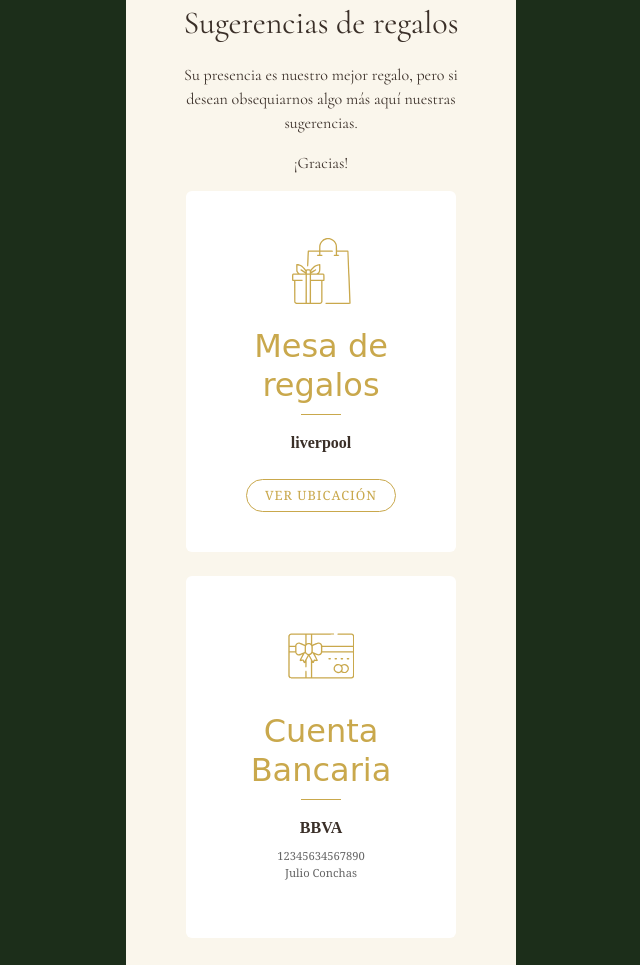
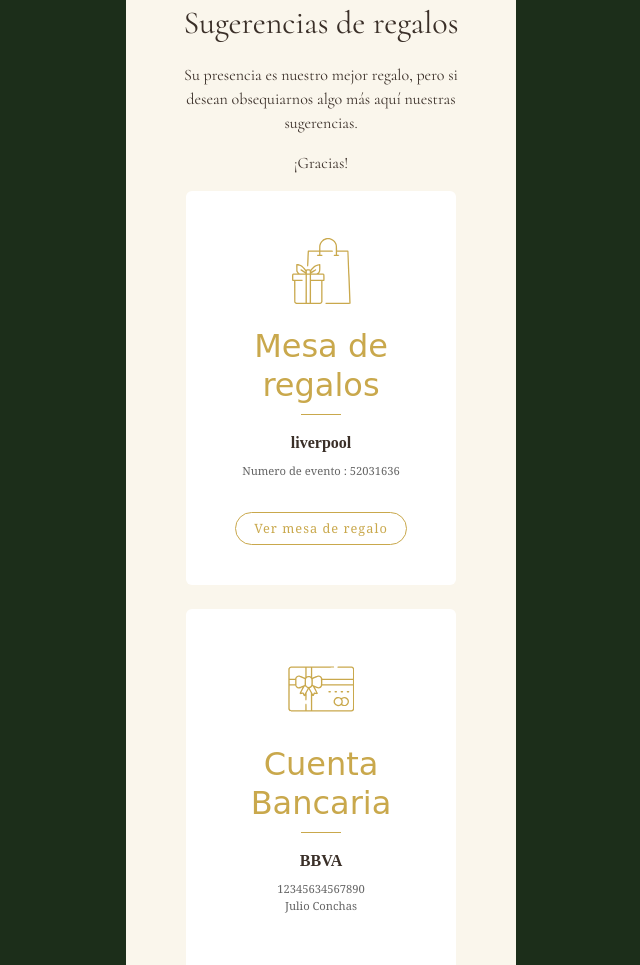
Before and after one commit to iconitodotcom/wedding-invite, a Flask app: page / in a window 1280 px wide. Shown: the part 3402-4367 px from the top of the page, without its empty margins (319-959 px from the left). Run offline with Flask 3, Linux system fonts and the light colour scheme; some web fonts are replaced.

Commit message:
adding gifts table

```diff
--- a/invite/templates/gifts.html
+++ b/invite/templates/gifts.html
@@ -22,11 +22,14 @@
 
           <h3 class="venue-heading cj-seal">Mesa de regalos</h3>
           <p class="venue-name bodoni-moda-sc-txt">liverpool</p>
+          <p class="venue-address">
+              Numero de evento : 52031636
+            </p>
 
-            <a href="https://maps.app.goo.gl/Z3J1tsD5VHtehBYK7"
+            <a href="https://mesaderegalos.liverpool.com.mx/milistaderegalos/52031636"
                target="_blank"
                class="btn venue-btn mt-3">
-               VER UBICACIÓN
+               Ver mesa de regalo
             </a>
 
         </div>
```
